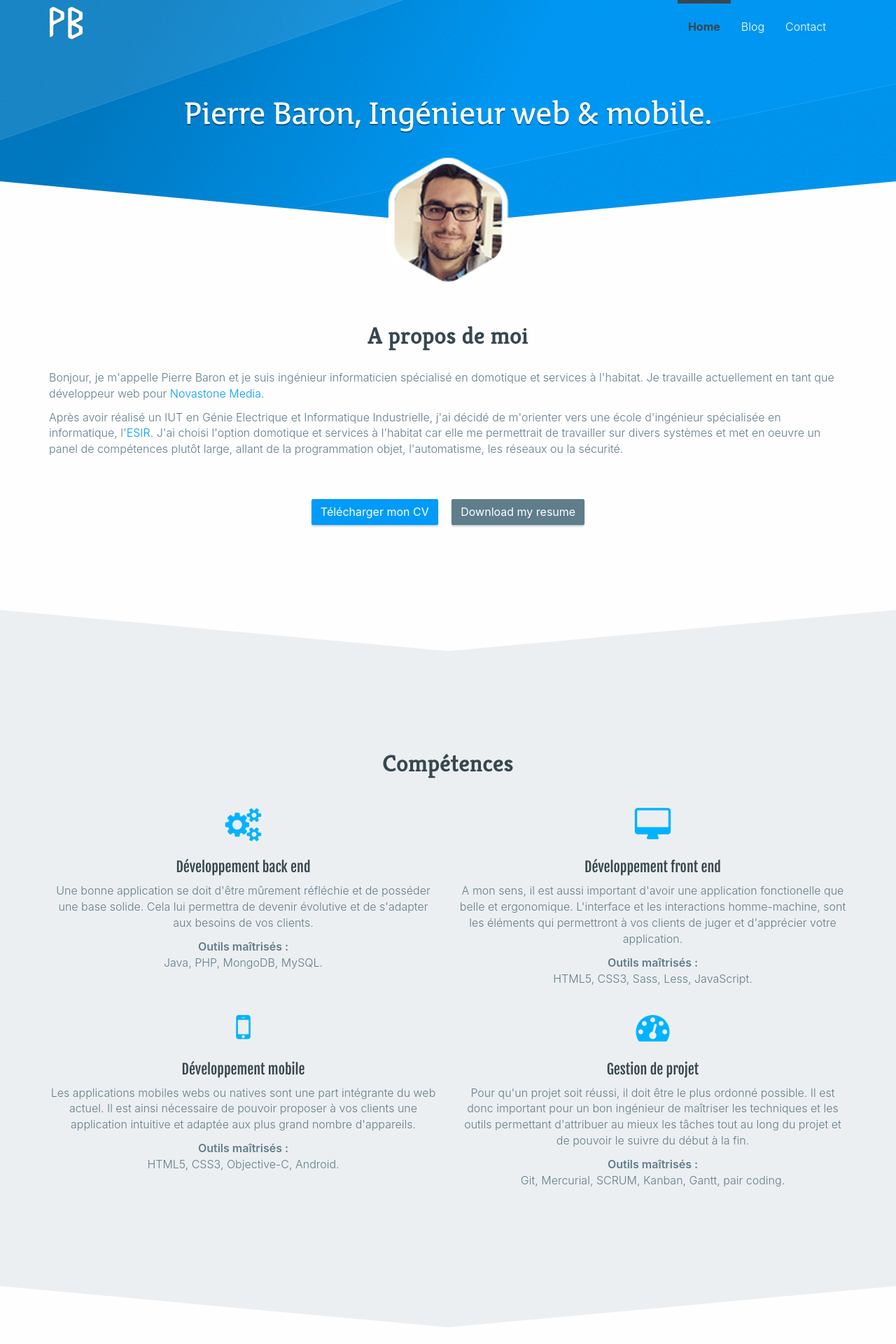
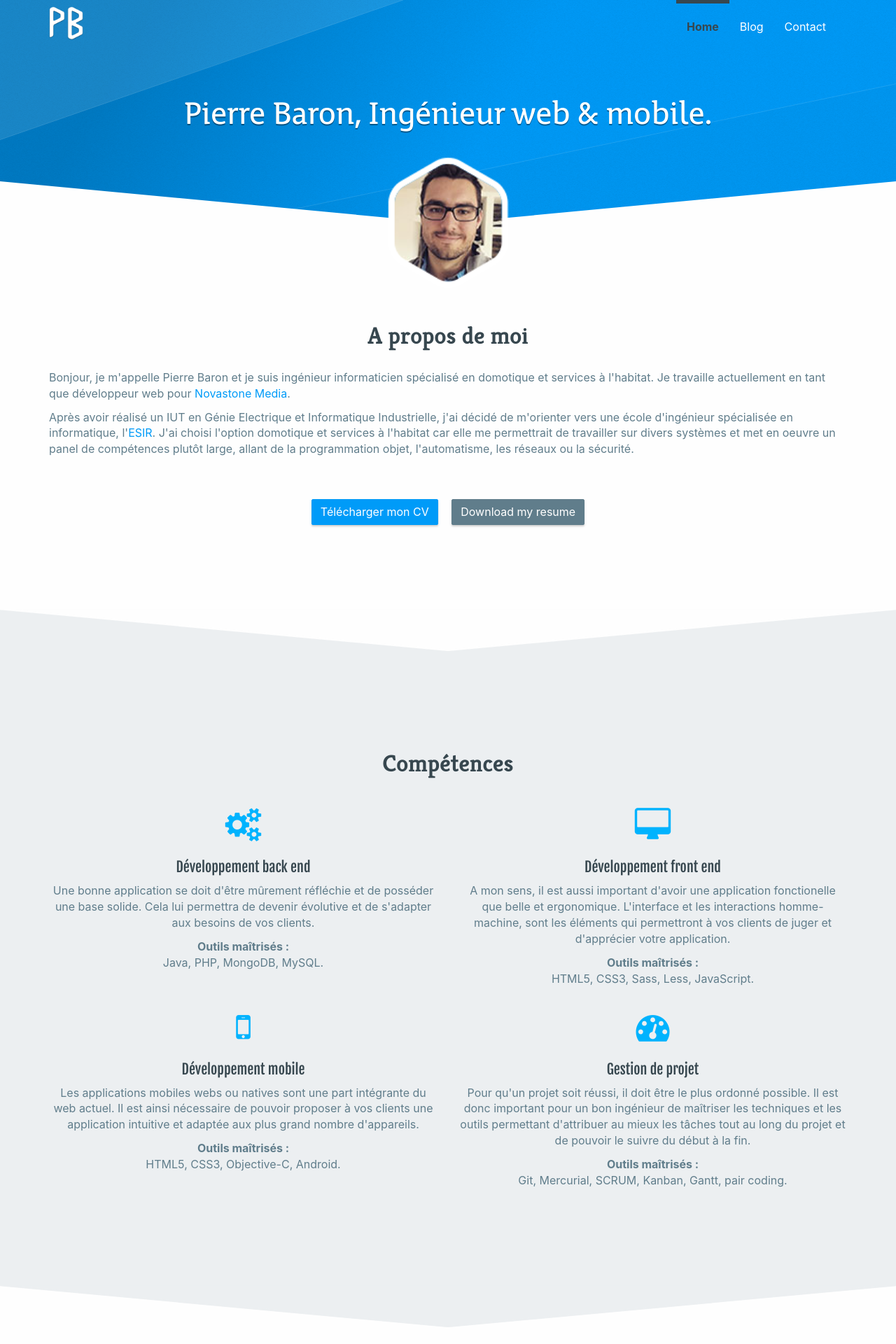
Before and after one commit to prbaron/prbaron.github.com, a Jekyll site: the page built from index.html, in a window 1280 px wide. Shown: the top 1920 px of the page at 70% size. Built offline with Jekyll 4.4.1, drawn with Linux system fonts in a browser that asks for light colours; some web fonts are replaced.

Commit message:
Update _type.scss

```diff
--- a/_sass/prbaron/_type.scss
+++ b/_sass/prbaron/_type.scss
@@ -1,10 +1,10 @@
-body {
-    font-weight : 300;
-}
+// body {
+//     font-weight : 300;
+// }
 
-b, strong {
-	font-weight: 600;
-}
+// b, strong {
+// 	 font-weight: 600;
+// }
 
 .title-underline {
     border-bottom  : 2px solid transparent;
```
